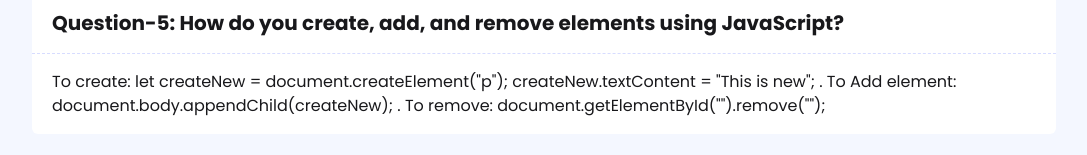
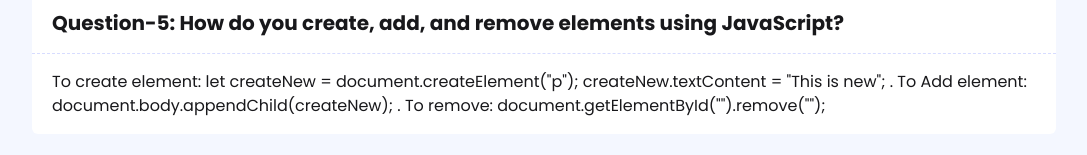
Before and after one commit to sabbir-islam/assignment-5, a plain HTML site: page discover.html in a window 1280 px wide. Shown: the part 995-1150 px from the top of the page, without its empty margins (96-1183 px from the left). Drawn offline with nearby package versions, Linux system fonts and the light colour scheme; files that its build step writes are made by us from their sources.

Commit message:
final changes

```diff
--- a/discover.html
+++ b/discover.html
@@ -75,7 +75,7 @@
             <div class="bg-white py-4 rounded-md mt-10">
                 <h1 class="text-xl font-bold ml-5">Question-5: How do you create, add, and remove elements using JavaScript?</h1>
                 <div class="w-full border-t-[0.8px] border-dashed border-[rgba(55,82,253,0.2)] my-4"></div>
-                <p class="text-base font-normal mx-5">To create: let createNew = document.createElement("p"); createNew.textContent = "This is new"; . To Add element: document.body.appendChild(createNew); . To remove: document.getElementById("").remove("");</p>
+                <p class="text-base font-normal mx-5">To create element: let createNew = document.createElement("p"); createNew.textContent = "This is new"; . To Add element: document.body.appendChild(createNew); . To remove: document.getElementById("").remove("");</p>
             </div>
         </div>
     </div>
```
Also changed, not shown: index.html (+1 -1 lines).
